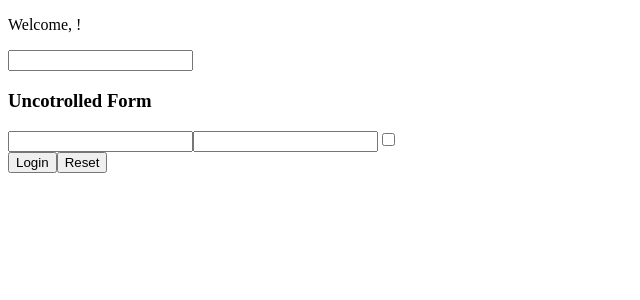
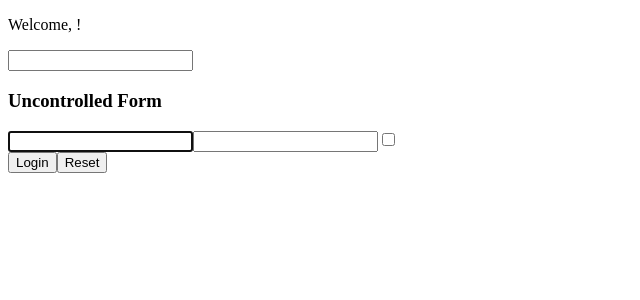
Before and after one commit to frances8713/react-exercises, a React (Create React App) app: page / in a window 1280 px wide. Shown: the top 300 px of the page, without its empty margins (0-640 px from the left). Built offline with nearby package versions, Linux system fonts and the light colour scheme.

Commit message:
feat: exercise forms-06

```diff
--- a/src/UncontrolledLogin.js
+++ b/src/UncontrolledLogin.js
@@ -20,9 +20,9 @@ export class UncontrolledLogin extends React.Component {
     render () {
         return (
             <div>
-                <h3>Uncotrolled Form</h3>
+                <h3>Uncontrolled Form</h3>
                 <form onSubmit={this.handleSubmit}>
-                    <input name = 'username'/>
+                    <input name = 'username' autoFocus = {true}/>
                     <input name = 'password' type = 'password'/>
                     <input name = 'remember' type = 'checkbox'/>
                     <div>
```
